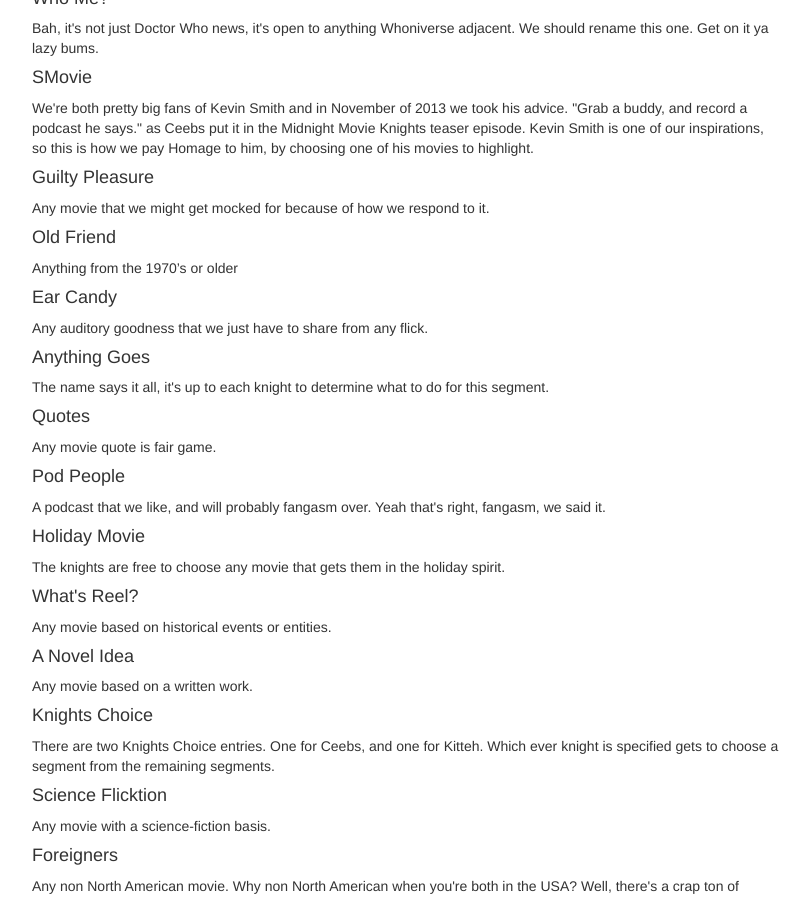
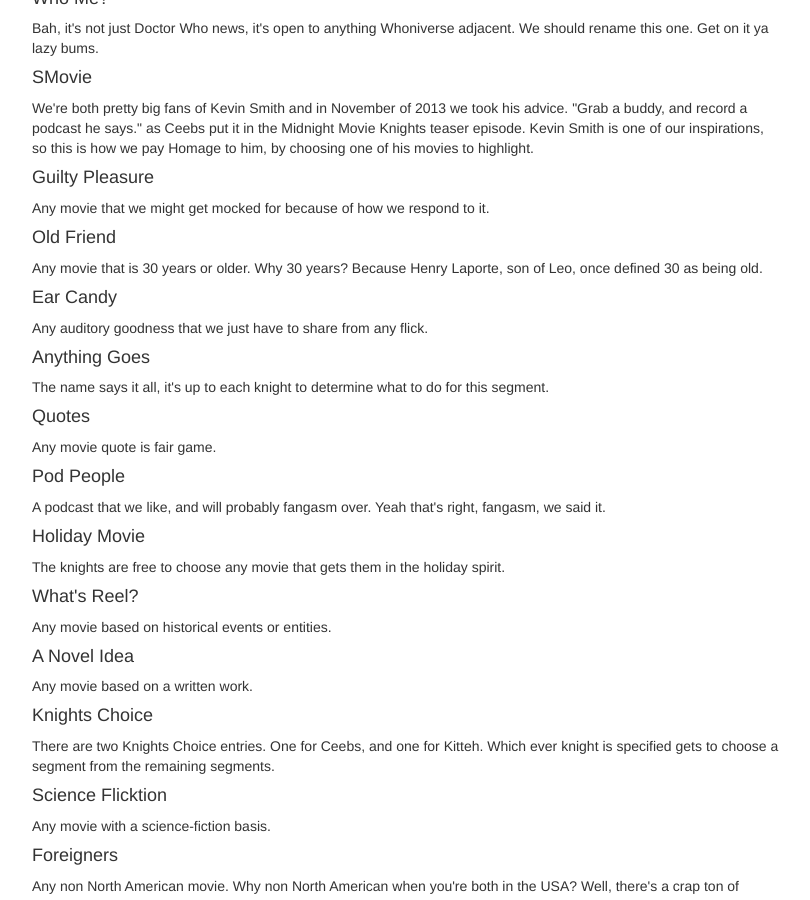
Before and after one commit to MirandaJanell/MidnightMovieKnights, a Jekyll site: the page built from segments.md, in a window 1280 px wide and 900 px high, scrolled down 659 px. Shown: the whole window, without its empty margins (38-848 px from the left). Built offline with Jekyll 4.4.1, drawn with Linux system fonts in a browser that asks for light colours; nearby versions of some CDN libraries.

Commit message:
Updated the Old Fiend description.

```diff
--- a/_data/mmk-segments.yml
+++ b/_data/mmk-segments.yml
@@ -19,7 +19,7 @@
 
 - title: "Old Friend"
   type: "Pick-a-Flick"
-  description: "Anything from the 1970’s or older"
+  description: "Any movie that is 30 years or older. Why 30 years? Because Henry Laporte, son of Leo, once defined 30 as being old."
 
 - title: "Ear Candy"
   description: "Any auditory goodness that we just have to share from any flick."
```
